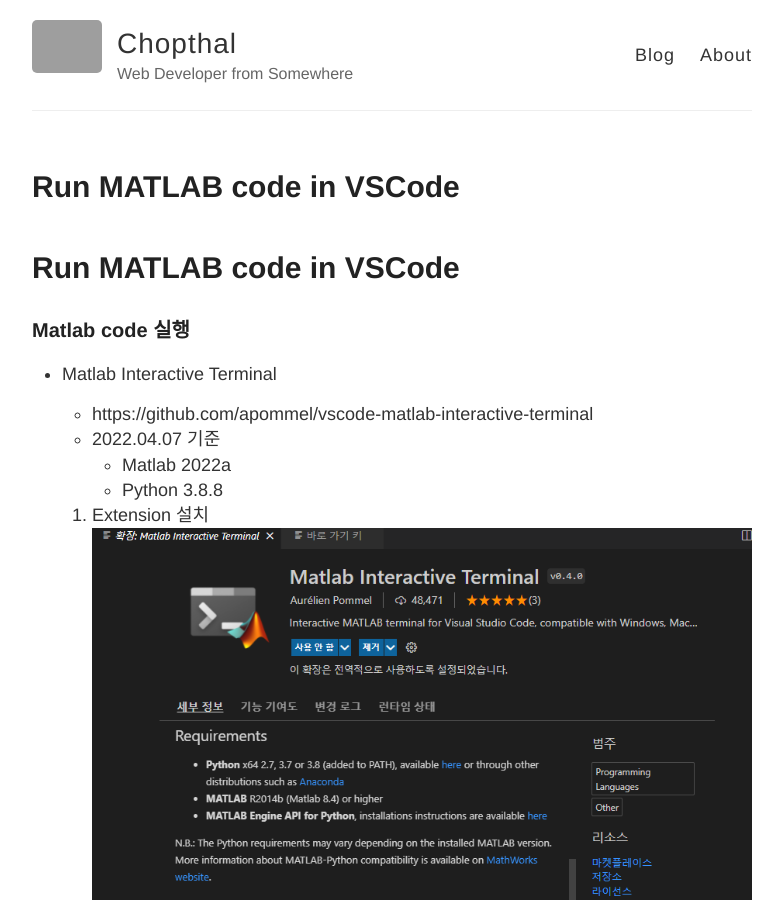
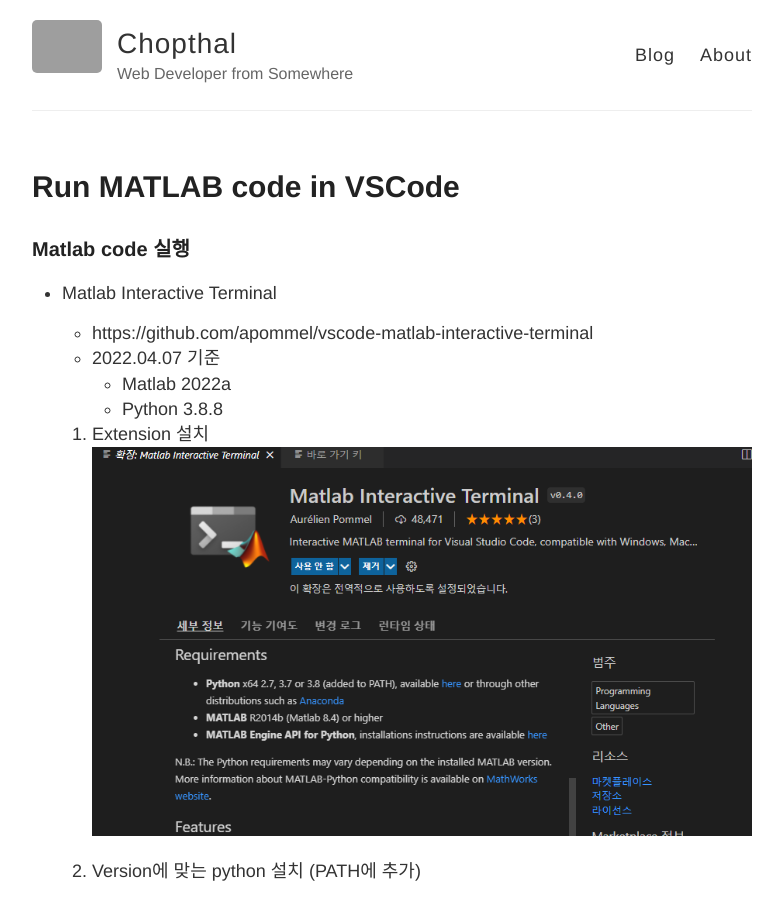
Before and after one commit to chopthal/chopthal.github.io, a Jekyll site: the page built from _posts/2022-4-20-Run MATLAB code in VSCode.md, in a window 1280 px wide and 900 px high. Shown: the whole window, without its empty margins (248-1031 px from the left). Built offline with Jekyll 4.4.1, drawn with Linux system fonts in a browser that asks for light colours; grey boxes are pictures that could not be loaded.

Commit message:
Post: Edit 2022-4-20-1 Post

```diff
--- a/_posts/2022-4-20-Run MATLAB code in VSCode.md
+++ b/_posts/2022-4-20-Run MATLAB code in VSCode.md
@@ -2,8 +2,6 @@
 layout: post
 title: Run MATLAB code in VSCode
 ---
-
-# Run MATLAB code in VSCode
 
 ### Matlab code 실행
 
```
